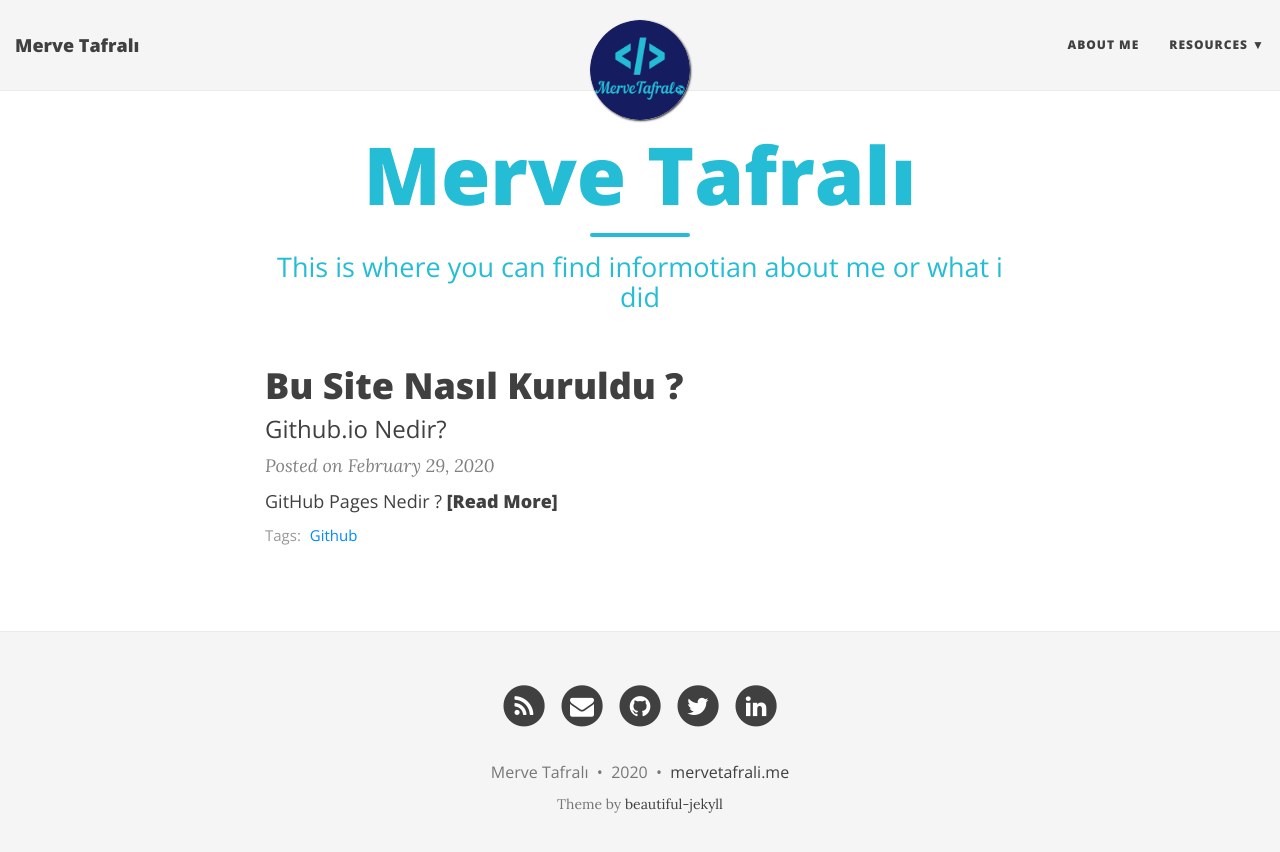
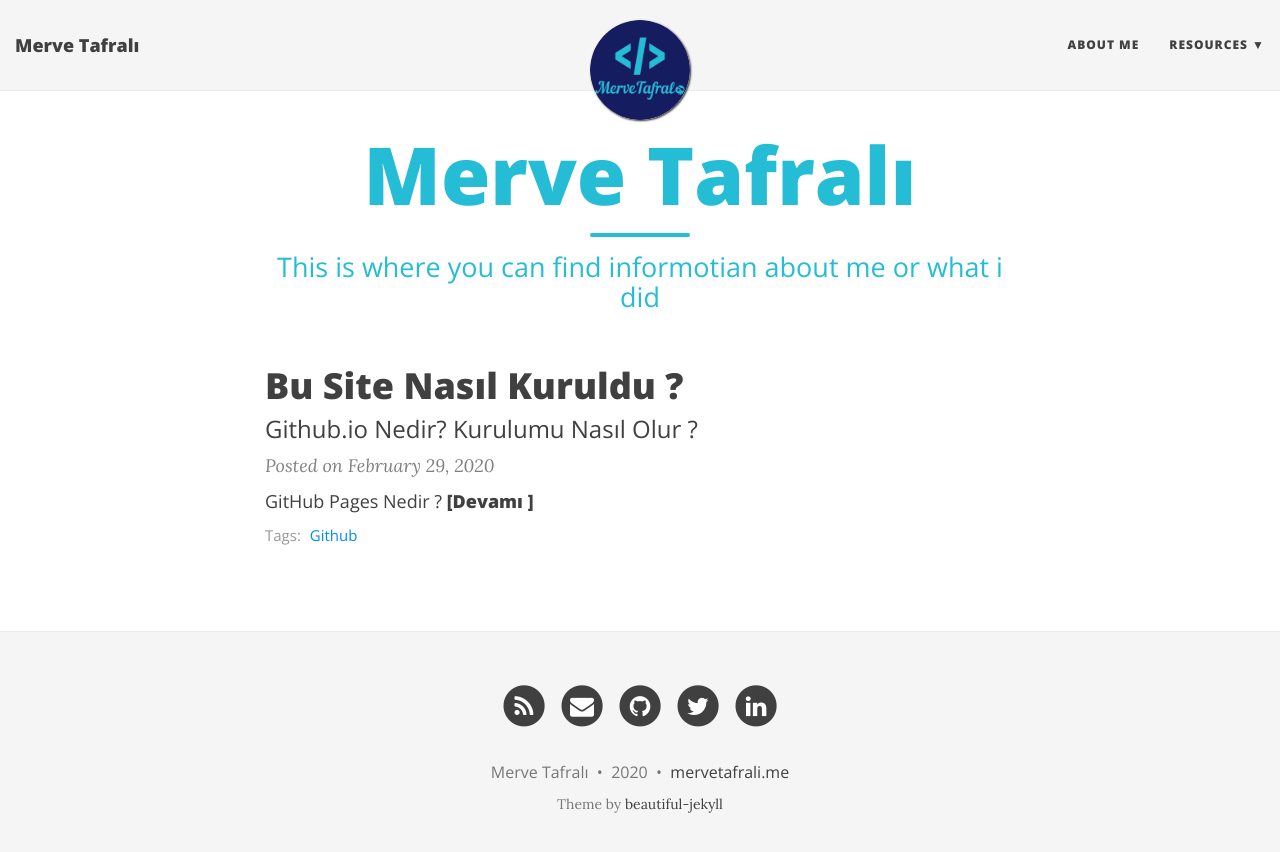
Before and after one commit to Mervetafrali/mervetafrali.github.io, a Jekyll site: the page built from index.html, in a window 1280 px wide. Shown: the top 852 px of the page. Built offline with Jekyll 4.4.1, drawn with Linux system fonts in a browser that asks for light colours; nearby versions of some CDN libraries; the list of posts is cut into pages by our own code.

Commit message:
bir kaç düzenleme

```diff
--- a/_posts/2020-02-29-Githubio.md
+++ b/_posts/2020-02-29-Githubio.md
@@ -1,7 +1,7 @@
 ---
 layout: post
 title: Bu Site Nasıl Kuruldu ?
-subtitle: Github.io Nedir?
+subtitle: Github.io Nedir? Kurulumu Nasıl Olur ?
 tags: [Github]
 comments: true
 ---
@@ -29,7 +29,9 @@ Peki nasıl yapacağız Github Pages ile bu kendi blogunu oluşturma işlemini d
 ------------
 
 Giriş yaptıktan sonra new repository oluşturmanız gerekiyor.
+
 ![repo](/img/newrepo.png)
+
 Oluşturacağınız reponun ismine  ***kullanıcıadınız.github.io***
 vermeniz gerekiyor.
 Yeni reponuzu oluşturduktan sonra ayarlar kısmında aşağı inerek  **GitHub Pages** kısmına gelin ardından da **Choose a theme** butonuna basın.
--- a/index.html
+++ b/index.html
@@ -34,7 +34,7 @@ use-site-title: true
         {{ post.excerpt | strip_html | xml_escape | truncatewords: site.excerpt_length }}
         {% assign excerpt_word_count = post.excerpt | number_of_words %}
         {% if post.content != post.excerpt or excerpt_word_count > site.excerpt_length %}
-          <a href="{{ post.url | relative_url }}" class="post-read-more">[Read&nbsp;More]</a>
+          <a href="{{ post.url | relative_url }}" class="post-read-more">[Devamı&nbsp;]</a>
         {% endif %}
       </div>
     </div>
```
